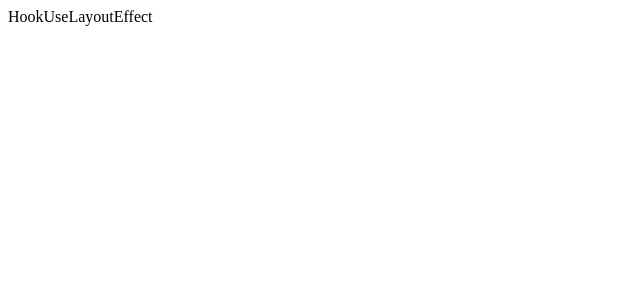
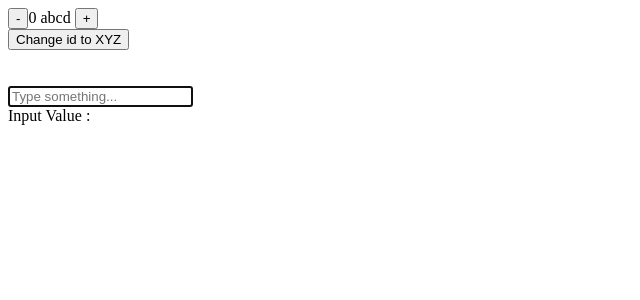
Before and after one commit to mynk-13/react-revision, a React (Vite) app in the folder All Hooks/: page / in a window 1280 px wide. Shown: the top 300 px of the page, without its empty margins (0-640 px from the left). Built offline with nearby package versions, Linux system fonts and the light colour scheme.

Commit message:
UseRef Hook - data persists + reference to HTML element in DOM

```diff
--- /dev/null
+++ b/All Hooks/src/AllHooksRevision/HookUseRef.jsx
@@ -0,0 +1,66 @@
+import React, { useEffect, useRef, useState } from 'react'
+
+const HookUseRef = () => {
+
+    const [inputValue, setInputValue]=useState("");
+    const inputRef =useRef(null);
+
+    const countRef=useRef(null);
+
+    const [num, setNum]=useState({
+        count:0,
+        id:"abcd"
+    });
+
+    const handleIncrement=()=>
+    {
+        setNum(prev=> {return{...prev,
+            count:prev.count+1
+        }});
+    }
+
+     const handleDecrement=()=>
+    {
+        setNum(prev=> {return{...prev,
+            count:prev.count-1
+        }});
+    }
+
+
+    console.log(inputRef);
+
+    useEffect(()=>{
+        console.log("inputRef",inputRef);
+
+        inputRef.current && inputRef.current.focus();
+    },[]);
+  return (
+    <div>
+
+        <div>
+            <button onClick={handleDecrement}>-</button>
+            <span>{num.count}</span>
+            <span  ref={countRef}>  {num.id} </span>
+            <button onClick={handleIncrement}>+</button>
+            <div>
+            <button onClick={()=> countRef.current.innerHTML="XYZ"}>Change id to XYZ</button>
+            </div>
+        </div>
+        <div><br/><br/>
+        <input
+            type='text'
+            value={inputValue}
+            placeholder="Type something..."
+            onChange={(e)=> setInputValue(e.target.value)}
+            ref={inputRef} //reference to the input box
+             />
+
+        <div>
+            Input Value : {inputValue}
+        </div>
+        </div>
+    </div>
+  )
+}
+
+export default HookUseRef
--- /dev/null
+++ b/All Hooks/src/AllHooksRevision/HookUseRefvsUseState.jsx
@@ -0,0 +1,52 @@
+import React, { useEffect, useRef, useState } from 'react'
+
+const HookUseRefvsUseState = () => {
+
+    const[num, setNum]=useState(0);
+    const countRef=useRef(0);
+    //const [rendered, setRendered]=useState(0);
+    const renderedRef=useRef(1);
+    const incrementState=()=>{
+
+        setNum(prev=>prev+1);
+    }
+
+    const incrementRef=()=>{
+
+
+        countRef.current += 1;
+        console.log(countRef.current);
+    }
+
+    useEffect(()=>{
+        //setRendered(prev=>prev+1);
+
+        renderedRef.current+=1;
+    });
+
+  return (
+    <div>
+        <h2>UseState vs UseRef</h2>
+
+        <div>
+            <div>
+            <h3>UseState:</h3>
+            <p>State Count: {num}</p>
+            <button onClick={incrementState}>Increment State</button>
+            </div>
+
+            <div>
+            <h3>UseRef:</h3>
+            <p>Ref Count: {countRef.current}</p>
+            <button onClick={incrementRef}>Incremet Ref</button>
+            </div>
+
+            <div>
+                Rendered : {renderedRef.current} times
+            </div>
+        </div>
+    </div>
+  )
+}
+
+export default HookUseRefvsUseState
--- a/All Hooks/src/App.jsx
+++ b/All Hooks/src/App.jsx
@@ -1,5 +1,7 @@
 import HookUseEffect from "./AllHooksRevision/HookUseEffect"
 import HookUseLayoutEffect from "./AllHooksRevision/HookUseLayoutEffect"
+import HookUseRef from "./AllHooksRevision/HookUseRef"
+import HookUseRefvsUseState from "./AllHooksRevision/HookUseRefvsUseState"
 import HookUseState from "./AllHooksRevision/HookUseState"
 
 
@@ -9,7 +11,9 @@ function App() {
       <div>
        {/* <HookUseState /> */}
        {/* <HookUseEffect /> */}
-       <HookUseLayoutEffect />
+       {/* <HookUseLayoutEffect /> */}
+       <HookUseRef />
+       {/* <HookUseRefvsUseState /> */}
        </div>
   )
 }
```
